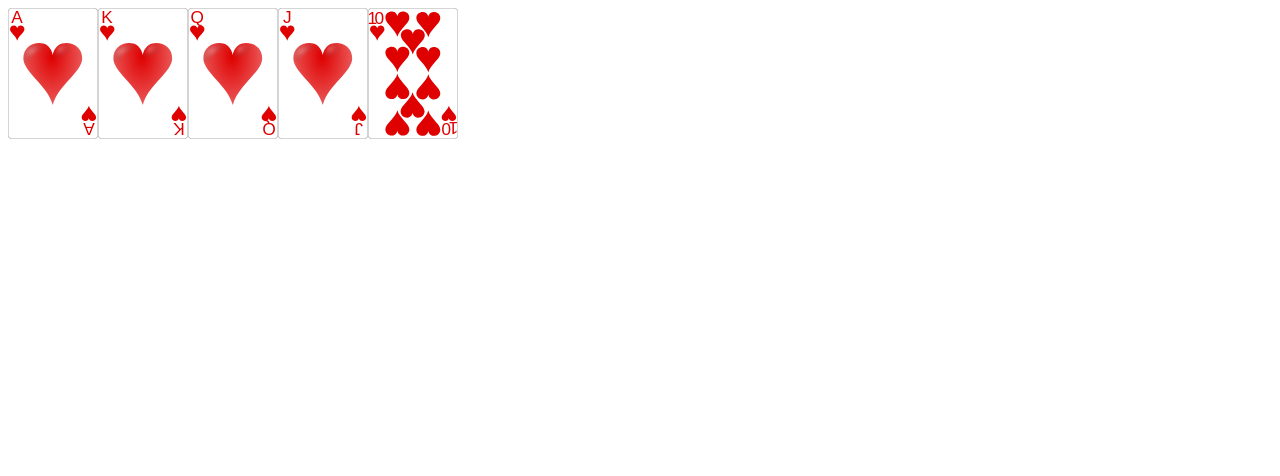
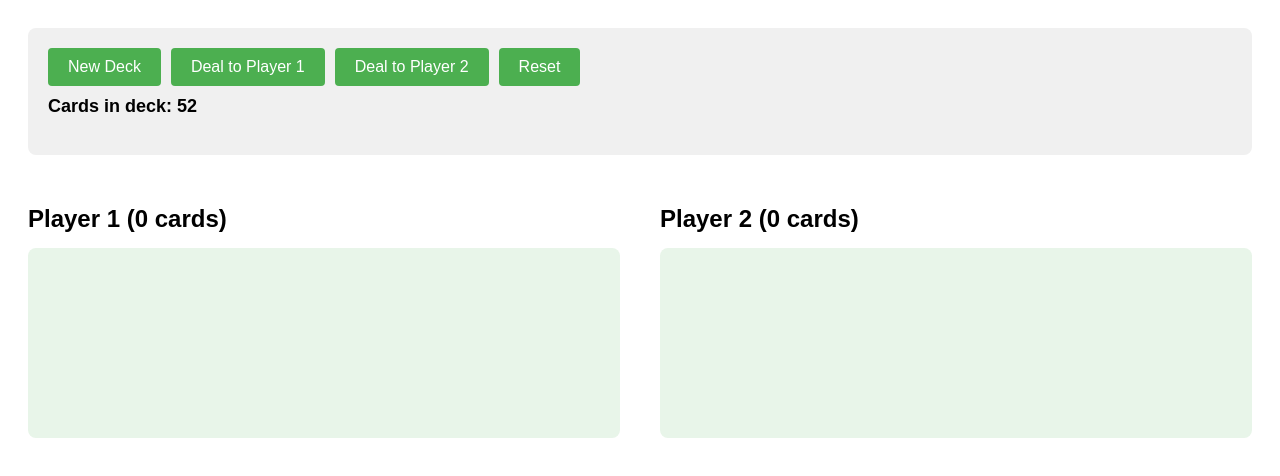
Before and after one commit to bruteforce774/DeckOfCards, a Vue app: page / in a window 1280 px wide. Shown: the top 476 px of the page. Built offline with nearby package versions, Linux system fonts and the light colour scheme.

Commit message:
add composables and pinia

```diff
--- a/package.json
+++ b/package.json
@@ -12,6 +12,7 @@
     "preview": "vite preview"
   },
   "dependencies": {
+    "pinia": "^3.0.4",
     "vue": "^3.5.25"
   },
   "devDependencies": {
--- a/src/App.vue
+++ b/src/App.vue
@@ -1,11 +1,107 @@
 <script setup>
+import { onMounted } from 'vue';
 import Card from './components/Card.vue';
+import { useGameStore } from './stores/gameStore';
+
+const game = useGameStore();
+
+onMounted(() => {
+  game.initializeDeck();
+});
 </script>
 
 <template>
-  <Card rank="ace" suit="hearts" />
-  <Card rank="king" suit="hearts" />
-  <Card rank="queen" suit="hearts" />
-  <Card rank="jack" suit="hearts" />
-  <Card rank="10" suit="hearts" />
+  <div class="app">
+    <div class="controls">
+      <button @click="game.initializeDeck()">New Deck</button>
+      <button @click="game.dealCard('player1')">Deal to Player 1</button>
+      <button @click="game.dealCard('player2')">Deal to Player 2</button>
+      <button @click="game.reset()">Reset</button>
+      <p>Cards in deck: {{ game.cardsInDeck }}</p>
+    </div>
+
+    <div class="players">
+      <div class="player">
+        <h2>Player 1 ({{ game.players.player1.length }} cards)</h2>
+        <div class="hand">
+          <Card
+            v-for="card in game.players.player1"
+            :key="card.id"
+            :rank="card.rank"
+            :suit="card.suit"
+          />
+        </div>
+      </div>
+
+      <div class="player">
+        <h2>Player 2 ({{ game.players.player2.length }} cards)</h2>
+        <div class="hand">
+          <Card
+            v-for="card in game.players.player2"
+            :key="card.id"
+            :rank="card.rank"
+            :suit="card.suit"
+          />
+        </div>
+      </div>
+    </div>
+  </div>
 </template>
+
+<style>
+.app {
+  padding: 20px;
+  font-family: Arial, sans-serif;
+}
+
+.controls {
+  margin-bottom: 30px;
+  padding: 20px;
+  background: #f0f0f0;
+  border-radius: 8px;
+}
+
+.controls button {
+  margin-right: 10px;
+  padding: 10px 20px;
+  font-size: 16px;
+  cursor: pointer;
+  background: #4CAF50;
+  color: white;
+  border: none;
+  border-radius: 4px;
+}
+
+.controls button:hover {
+  background: #45a049;
+}
+
+.controls p {
+  margin-top: 10px;
+  font-size: 18px;
+  font-weight: bold;
+}
+
+.players {
+  display: flex;
+  gap: 40px;
+}
+
+.player {
+  flex: 1;
+}
+
+.player h2 {
+  margin-bottom: 15px;
+}
+
+.hand {
+  display: flex;
+  flex-wrap: wrap;
+  gap: 10px;
+  padding: 20px;
+  background: #e8f5e9;
+  border-radius: 8px;
+  min-height: 150px;
+}
+</style>
--- /dev/null
+++ b/src/composables/useDeckLogic.js
@@ -0,0 +1,32 @@
+export function useDeckLogic() {
+  const suits = ['hearts', 'diamonds', 'clubs', 'spades'];
+  const ranks = ['2', '3', '4', '5', '6', '7', '8', '9', '10', 'jack', 'queen', 'king', 'ace'];
+
+  function createDeck() {
+    const deck = [];
+    for (const suit of suits) {
+      for (const rank of ranks) {
+        deck.push({
+          suit,
+          rank,
+          id: `${rank}_of_${suit}`
+        });
+      }
+    }
+    return deck;
+  }
+
+  function shuffleDeck(deck) {
+    const shuffled = [...deck];
+    for (let i = shuffled.length - 1; i > 0; i--) {
+      const j = Math.floor(Math.random() * (i + 1));
+      [shuffled[i], shuffled[j]] = [shuffled[j], shuffled[i]];
+    }
+    return shuffled;
+  }
+
+  return {
+    createDeck,
+    shuffleDeck
+  };
+}
--- a/src/main.js
+++ b/src/main.js
@@ -1,4 +1,9 @@
 import { createApp } from 'vue'
+import { createPinia } from 'pinia'
 import App from './App.vue'
 
-createApp(App).mount('#app')
+const app = createApp(App)
+const pinia = createPinia()
+
+app.use(pinia)
+app.mount('#app')
--- /dev/null
+++ b/src/stores/gameStore.js
@@ -0,0 +1,52 @@
+import { defineStore } from 'pinia';
+import { ref, computed } from 'vue';
+import { useDeckLogic } from '@/composables/useDeckLogic';
+
+export const useGameStore = defineStore('game', () => {
+  const { createDeck, shuffleDeck } = useDeckLogic();
+
+  // State
+  const deck = ref([]);
+  const players = ref({
+    player1: [],
+    player2: []
+  });
+
+  // Computed
+  const cardsInDeck = computed(() => deck.value.length);
+
+  // Actions
+  function initializeDeck() {
+    deck.value = shuffleDeck(createDeck());
+  }
+
+  function dealCard(playerName) {
+    if (deck.value.length === 0) {
+      console.warn('No cards left in deck!');
+      return;
+    }
+
+    const card = deck.value.pop();
+    if (players.value[playerName]) {
+      players.value[playerName].push(card);
+    }
+  }
+
+  function reset() {
+    players.value.player1 = [];
+    players.value.player2 = [];
+    initializeDeck();
+  }
+
+  return {
+    // State
+    deck,
+    players,
+    // Computed
+    cardsInDeck,
+    // Actions
+    initializeDeck,
+    dealCard,
+    reset
+  };
+});
```
Also changed, not shown: 1 other file (tests, documents, lock files or other folders).
